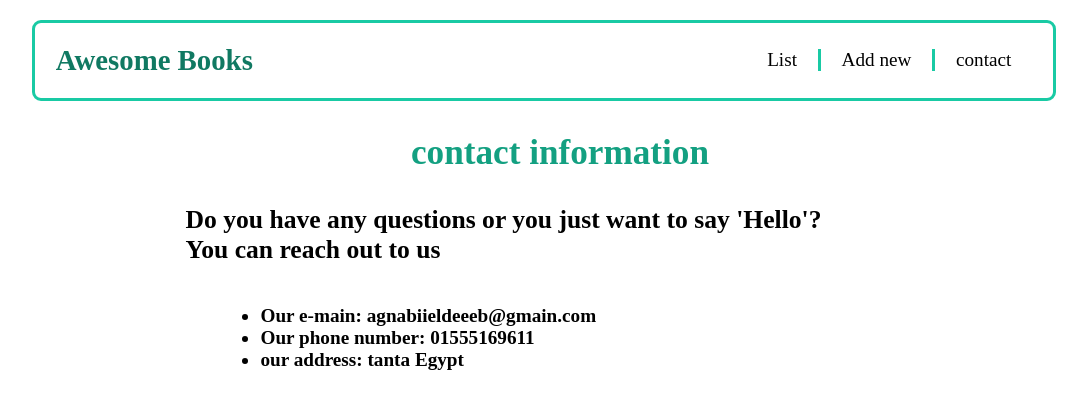
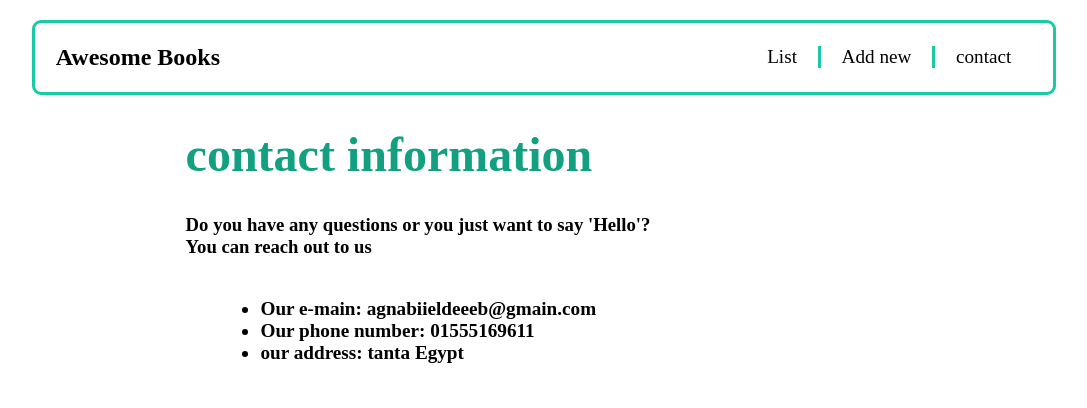
Before and after one commit to Sirvelasque/books-with-es6, a website with bundled scripts: page index.html in a window 1280 px wide. Both pictures are taken after a click on the element "contact". Shown: the whole page, without its empty margins (96-1183 px from the left). Built offline with nearby package versions, Linux system fonts and the light colour scheme.

Commit message:
fix headers

```diff
--- a/index.css
+++ b/index.css
@@ -101,7 +101,7 @@ ul {
   border-radius: 3px;
 }
 
-.hero h1 {
+.hero h2 {
   font-size: 3rem;
   padding-bottom: 2rem;
   color: rgb(19, 160, 129);
@@ -190,7 +190,7 @@ ul {
   align-self: center;
 }
 
-.contact h3 {
+.contact h1 {
   font-size: 1.6rem;
 }
 
--- a/index.html
+++ b/index.html
@@ -11,7 +11,7 @@
     <header>
       <nav class="navbar">
         <div class="navContaner">
-          <h3>Awesome Books</h3>
+          <h1>Awesome Books</h1>
           <ul class="spans">
             <li class="liborder"><span class=" spanLiL">List</span></li>
             <li class="liborder"><span class="spanLiA">Add new</span></li>
@@ -23,7 +23,7 @@
     </header>
     <section class="hero">
       <div class="asesomeBooks d-none">
-        <h1>All awesome Books</h1>
+        <h2>All awesome Books</h2>
         <div class="booksContaner">
           <div class="books">
             <ul class="book-list"></ul>
@@ -31,7 +31,7 @@
         </div>
       </div>
       <div class="addForm d-none">
-        <h1>Add a new Book</h1>
+        <h2>Add a new Book</h2>
         <form id="abbBookForm">
           <input id="title" type="text" placeholder="Title" required />
           <input id="author" type="text" placeholder="Author" required />
@@ -39,7 +39,7 @@
         </form>
       </div>
       <div class="contact d-none">
-        <h1>contact information</h1>
+        <h2>contact information</h2>
         <h3>
           Do you have any questions or you just want to say 'Hello'?<br />You
           can reach out to us
```
